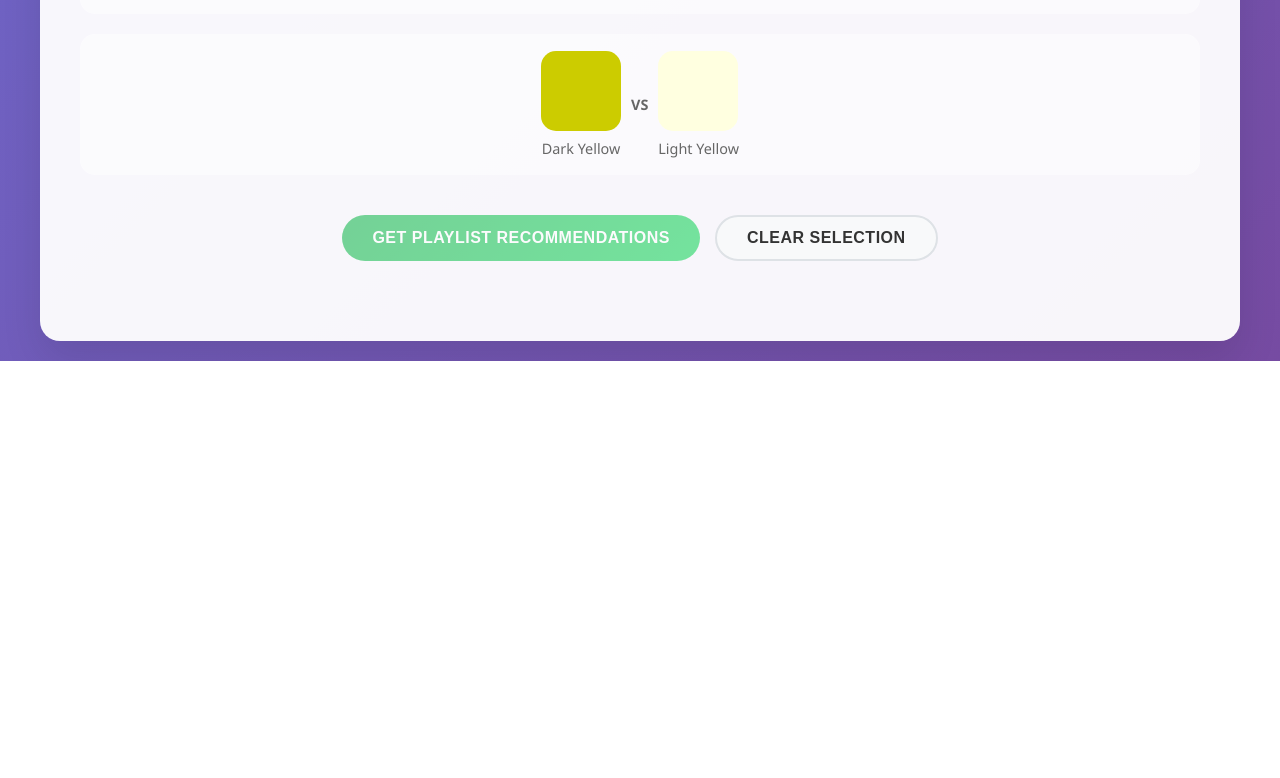
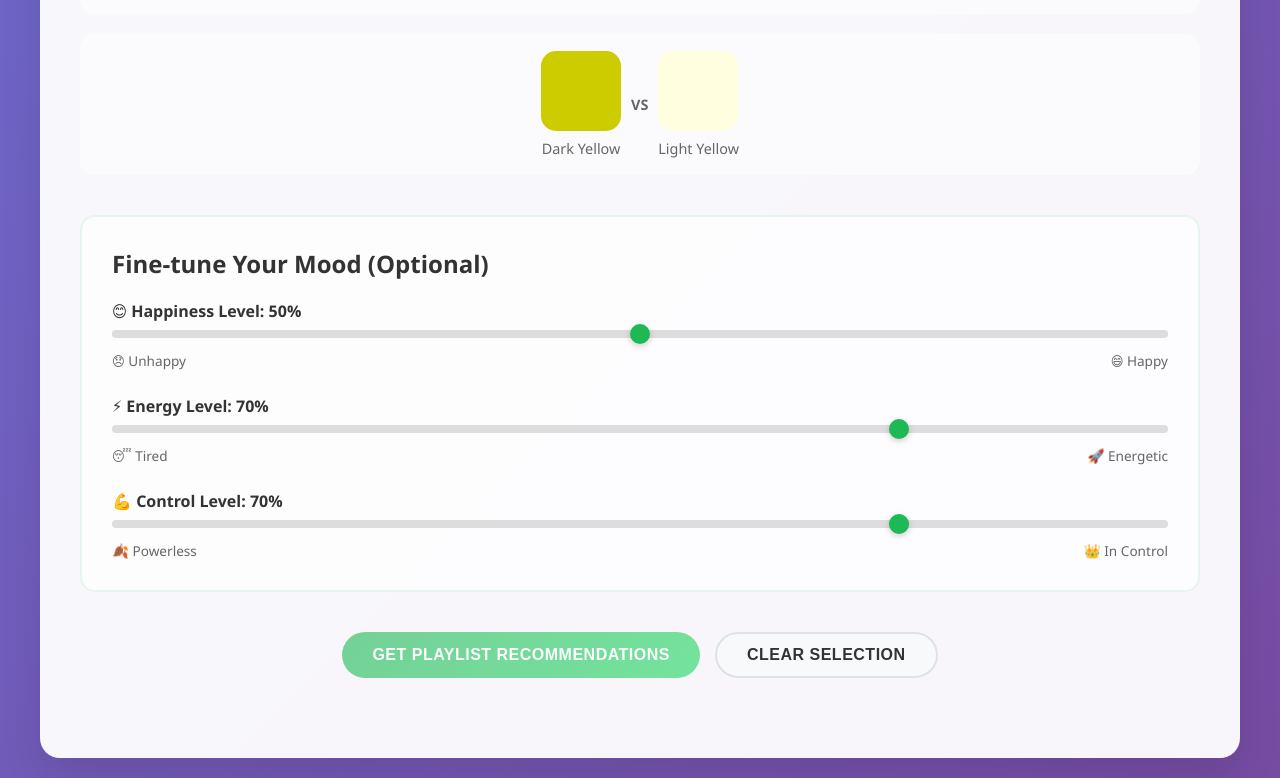
Before and after one commit to Castrozan/spotify-mood-playlist, a plain HTML site: page static/index.html in a window 1280 px wide. Shown: the part 2019-2797 px from the top of the page. Before the commit the page ends 2380 px from the top, so only its background shows below. Drawn offline with Linux system fonts and the light colour scheme.

Commit message:
feat: mood calc

```diff
--- a/static/index.html
+++ b/static/index.html
@@ -1,5 +1,6 @@
 <!DOCTYPE html>
 <html lang="en">
+
 <head>
     <meta charset="UTF-8">
     <meta name="viewport" content="width=device-width, initial-scale=1.0">
@@ -82,6 +83,71 @@
         .color-pair:hover {
             background: rgba(255, 255, 255, 0.8);
             border-color: rgba(29, 185, 84, 0.3);
+        }
+
+        .mood-controls {
+            margin-bottom: 40px;
+            background: rgba(255, 255, 255, 0.7);
+            padding: 30px;
+            border-radius: 15px;
+            border: 2px solid rgba(29, 185, 84, 0.1);
+        }
+
+        .mood-sliders {
+            display: flex;
+            flex-direction: column;
+            gap: 25px;
+        }
+
+        .slider-group {
+            display: flex;
+            flex-direction: column;
+            gap: 8px;
+        }
+
+        .slider-group label {
+            font-weight: 600;
+            color: #333;
+            font-size: 1rem;
+        }
+
+        .mood-slider {
+            width: 100%;
+            height: 8px;
+            border-radius: 5px;
+            background: #ddd;
+            outline: none;
+            -webkit-appearance: none;
+            appearance: none;
+        }
+
+        .mood-slider::-webkit-slider-thumb {
+            -webkit-appearance: none;
+            appearance: none;
+            width: 20px;
+            height: 20px;
+            border-radius: 50%;
+            background: #1DB954;
+            cursor: pointer;
+            box-shadow: 0 2px 6px rgba(0, 0, 0, 0.2);
+        }
+
+        .mood-slider::-moz-range-thumb {
+            width: 20px;
+            height: 20px;
+            border-radius: 50%;
+            background: #1DB954;
+            cursor: pointer;
+            border: none;
+            box-shadow: 0 2px 6px rgba(0, 0, 0, 0.2);
+        }
+
+        .slider-labels {
+            display: flex;
+            justify-content: space-between;
+            font-size: 0.85rem;
+            color: #666;
+            margin-top: 5px;
         }
 
         .color-option {
@@ -208,8 +274,13 @@
         }
 
         @keyframes spin {
-            0% { transform: rotate(0deg); }
-            100% { transform: rotate(360deg); }
+            0% {
+                transform: rotate(0deg);
+            }
+
+            100% {
+                transform: rotate(360deg);
+            }
         }
 
         .results {
@@ -347,6 +418,7 @@
         }
     </style>
 </head>
+
 <body>
     <div class="container">
         <div class="header">
@@ -361,6 +433,36 @@
                     <!-- Colors will be populated by JavaScript -->
                 </div>
                 <div class="color-name" id="selectedColorName"></div>
+            </div>
+
+            <div class="mood-controls">
+                <h2 class="section-title">Fine-tune Your Mood (Optional)</h2>
+                <div class="mood-sliders">
+                    <div class="slider-group">
+                        <label for="valenceSlider">😊 Happiness Level: <span id="valenceValue">50%</span></label>
+                        <input type="range" id="valenceSlider" min="10" max="90" value="50" class="mood-slider">
+                        <div class="slider-labels">
+                            <span>😞 Unhappy</span>
+                            <span>😄 Happy</span>
+                        </div>
+                    </div>
+                    <div class="slider-group">
+                        <label for="energySlider">⚡ Energy Level: <span id="energyValue">70%</span></label>
+                        <input type="range" id="energySlider" min="10" max="90" value="70" class="mood-slider">
+                        <div class="slider-labels">
+                            <span>😴 Tired</span>
+                            <span>🚀 Energetic</span>
+                        </div>
+                    </div>
+                    <div class="slider-group">
+                        <label for="dominanceSlider">💪 Control Level: <span id="dominanceValue">70%</span></label>
+                        <input type="range" id="dominanceSlider" min="10" max="90" value="70" class="mood-slider">
+                        <div class="slider-labels">
+                            <span>🍂 Powerless</span>
+                            <span>👑 In Control</span>
+                        </div>
+                    </div>
+                </div>
             </div>
 
             <div class="controls">
@@ -441,6 +543,39 @@
         ];
 
         let selectedColors = [];
+        let moodSettings = {
+            valence: 0.5,
+            energy: 0.7,
+            dominance: 0.7
+        };
+
+        function initializeMoodSliders() {
+            const valenceSlider = document.getElementById('valenceSlider');
+            const energySlider = document.getElementById('energySlider');
+            const dominanceSlider = document.getElementById('dominanceSlider');
+
+            const valenceValue = document.getElementById('valenceValue');
+            const energyValue = document.getElementById('energyValue');
+            const dominanceValue = document.getElementById('dominanceValue');
+
+            valenceSlider.addEventListener('input', (e) => {
+                const value = parseInt(e.target.value);
+                moodSettings.valence = value / 100;
+                valenceValue.textContent = value + '%';
+            });
+
+            energySlider.addEventListener('input', (e) => {
+                const value = parseInt(e.target.value);
+                moodSettings.energy = value / 100;
+                energyValue.textContent = value + '%';
+            });
+
+            dominanceSlider.addEventListener('input', (e) => {
+                const value = parseInt(e.target.value);
+                moodSettings.dominance = value / 100;
+                dominanceValue.textContent = value + '%';
+            });
+        }
 
         function initializeColorGrid() {
             const colorGrid = document.getElementById('colorGrid');
@@ -569,9 +704,9 @@
 
             const payload = {
                 selectedColours: selectedColors,
-                userValence: 0.5,
-                userEnergy: 0.7,
-                userDominance: 0.7,
+                userValence: moodSettings.valence,
+                userEnergy: moodSettings.energy,
+                userDominance: moodSettings.dominance,
                 timeOfDay: new Date().getHours(),
                 timeZone: new Date().getTimezoneOffset(),
                 eventType: 0
@@ -644,6 +779,8 @@
 
         // Initialize the app
         initializeColorGrid();
+        initializeMoodSliders();
     </script>
 </body>
+
 </html>
```
Also changed, not shown: 1 other file.
